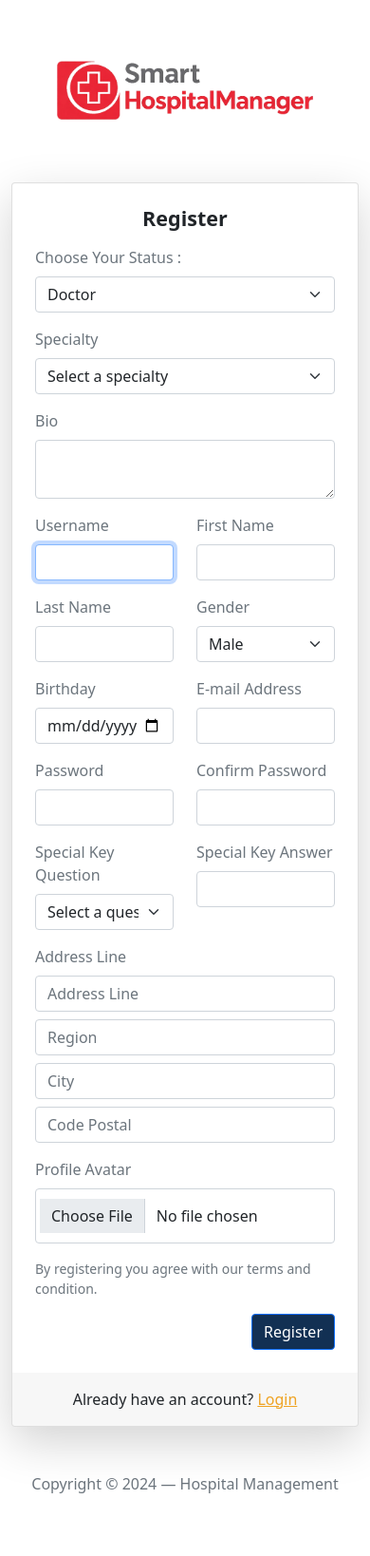
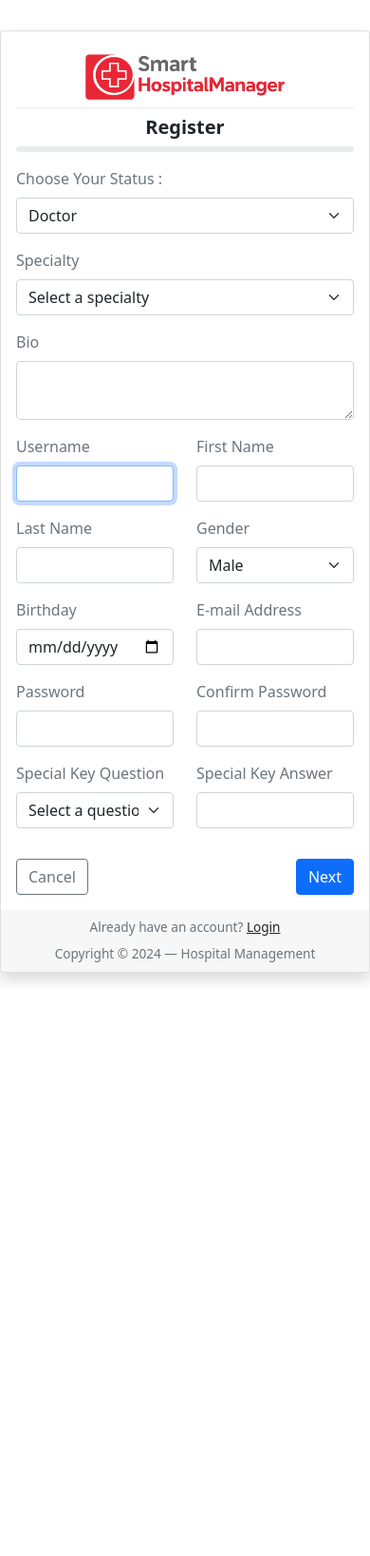
Before and after one commit to khan4marketing/Django-based-SmartHospitalManager, a Django app: page /register/ in a window 390 px wide. Shown: the whole page at 95% size. After the commit the page ends 1035 px from the top, so only its background shows below. Run offline with Django 4.2, Linux system fonts and the light colour scheme; data comes from the database, SQL or seed files in the repository; both versions use the stored data as it was after the commit; some libraries are stand-ins or nearby versions.

Commit message:
UI: responsive register page — two-step form, sticky header, checkbox diseases; remove xyz sidebar

```diff
--- a/templates/doctors/base.html
+++ b/templates/doctors/base.html
@@ -73,6 +73,7 @@
             <span>&nbsp;&nbsp;view appointments</span>
           </a>
         </li>
+        <!-- Removed unwanted 'xyz' sidebar item -->
 
         <br><br>
 
--- a/templates/users/register.html
+++ b/templates/users/register.html
@@ -1,13 +1,47 @@
 {% extends 'users/base.html' %}
+{% load static %}
 
 {% block title %}Register Page{% endblock title %}
 
+{% block page_container_class %}container-fluid h-100 p-0{% endblock page_container_class %}
+{% block page_row_class %}row h-100 m-0{% endblock page_row_class %}
+{% block page_col_class %}col-12 d-flex align-items-center justify-content-center p-0{% endblock page_col_class %}
+
 {% block content %}
-<div class="card shadow-lg mx-auto mt-5" style="max-width: 70rem;">
-  <div class="card-body p-4">
-    <h1 class="fs-4 card-title fw-bold mb-3 text-center">Register</h1>
+<style>
+  /* Compact, full-viewport centered card */
+  .register-card { max-width: 900px; height: calc(100vh - 140px); margin: 0 auto; display:flex; flex-direction:column; }
+  .register-card .card-body { overflow: auto; padding: 1rem; }
+  .register-steps .step { display: none; }
+  .register-steps .step.active { display: block; }
+  .form-row .mb-3 { margin-bottom: .5rem; }
+  .small-note { font-size: .85rem; color: #6c757d; }
+  .progress { height: 6px; background: #e9ecef; border-radius: 4px; overflow: hidden; }
+  .progress-bar { background: #0d6efd; width: 0%; height:100%; transition: width .25s ease; }
+  @media (max-width: 576px) {
+    .register-card { height: auto; margin-top: 1rem; }
+    .register-card .card-body { overflow: visible; }
+  }
 
-    <form method="POST" class="needs-validation" novalidate="" autocomplete="off" enctype="multipart/form-data">
+  /* Hide base layout logo / copyright on this page (we render them inside the card) */
+  .text-center.my-5 > img { display: none !important; }
+  .text-center.my-5.text-muted { display: none !important; }
+  .register-header { position: sticky; top: 0; background: #fff; z-index: 20; padding: .5rem 0; border-bottom: 1px solid #e9ecef; }
+  .register-header img { max-height:48px; }
+</style>
+
+<div class="card shadow register-card">
+  <div class="card-body">
+    <div class="register-header d-flex align-items-center justify-content-center mb-2">
+      <img src="{% static 'img/logo.png' %}" alt="Hospital Management logo"/>
+      <div class="ms-2 d-none d-sm-block">
+        <div class="h6 mb-0 fw-bold">Hospital Management</div>
+      </div>
+    </div>
+    <h1 class="fs-5 card-title fw-bold mb-2 text-center">Register</h1>
+    <div class="progress mb-3" aria-hidden="true"><div class="progress-bar" role="progressbar"></div></div>
+
+    <form method="POST" class="needs-validation" novalidate autocomplete="off" enctype="multipart/form-data" id="registerForm">
       {% csrf_token %}
 
       {% if messages %}
@@ -53,21 +87,25 @@
 
       <div id="diseases_block" class="mb-3 col-12" style="display: none;">
         <label class="mb-2 text-muted">Previous Diseases</label>
-        <select name="diseases" id="diseases" class="form-select" multiple>
+        <div class="diseases-list">
           {% for d in diseases %}
-            <option value="{{ d.name }}">{{ d.name }}</option>
+            <div class="form-check form-check-inline">
+              <input class="form-check-input" type="checkbox" name="diseases" id="disease_{{ forloop.counter }}" value="{{ d.name }}">
+              <label class="form-check-label" for="disease_{{ forloop.counter }}">{{ d.name }}</label>
+            </div>
           {% endfor %}
-        </select>
-        <div class="form-text">Hold Ctrl (or Cmd) to select multiple.</div>
+        </div>
+        <div class="form-text">Tap options to select multiple.</div>
       </div>
 
-      <div class="row">
+      <div class="register-steps">
+        <div class="step active" data-step="1">
+          <div class="row form-row">
             <div class="mb-3 col-6">
               <label class="mb-2 text-muted" for="id_user">Username</label>
               <input id="id_user" type="text" class="form-control" name="user_id" value="{{ user_id }}" required autofocus />
               <div class="invalid-feedback">username is required</div>
             </div>
-
             <div class="mb-3 col-6">
               <label class="mb-2 text-muted" for="first_name">First Name</label>
               <input id="first_name" type="text" class="form-control" name="user_firstname" value="{{ user_firstname }}" required autofocus />
@@ -129,48 +167,87 @@
               <div class="invalid-feedback">Security answer is required</div>
             </div>
           </div>
+          <div class="d-flex mt-3">
+            <button type="button" class="btn btn-outline-secondary me-auto" id="cancelBtn">Cancel</button>
+            <button type="button" class="btn btn-primary" id="nextBtn">Next</button>
+          </div>
+        </div>
 
+        <div class="step" data-step="2">
+          <div class="row form-row">
             <div class="mb-3 col-12">
               <label class="mb-2 text-muted" for="AddressLine">Address Line</label>
               <input id="AddressLine" type="text" class="form-control mb-2" name="address_line" value="{{ address_line }}" placeholder="Address Line" required autofocus />
-        <input id="Region" type="text" class="form-control mb-2" name="region" value="{{ region }}" placeholder="Region" required autofocus />
-        <input id="City" type="text" class="form-control mb-2" name="city" value="{{ city }}" placeholder="City" required autofocus />
-        <input id="Pincode" type="text" class="form-control" name="pincode" value="{{ pincode }}" placeholder="Code Postal" required autofocus />
-        <div class="invalid-feedback">Address is required</div>
+              <div class="row">
+                <div class="col-6 pe-1"><input id="Region" type="text" class="form-control mb-2" name="region" value="{{ region }}" placeholder="Region" required autofocus /></div>
+                <div class="col-6 ps-1"><input id="City" type="text" class="form-control mb-2" name="city" value="{{ city }}" placeholder="City" required autofocus /></div>
               </div>
-
-      <div class="mb-3 col-12">
-        <label for="pic" class="form-label text-muted">Profile Avatar</label>
-        <input type="file" class="form-control p-3"  name="profile_pic" id="pic"  required>
-      </div>
-
-      <p class="form-text text-muted mb-3">
-        By registering you agree with our terms and condition.
-      </p>
-
-      <div class="align-items-center d-flex">
-        <button type="submit" class="btn btn-primary ms-auto primary-color-background">
-          Register
-        </button>
-      </div>
-    </form>
-  </div>
-  <div class="card-footer py-3 border-0">
-    <div class="text-center">
-      Already have an account?
-      <a href="{% url 'login' %}" class="text-dark secondary-color">Login</a>
+              <div class="row">
+                <div class="col-6 pe-1"><input id="Pincode" type="text" class="form-control" name="pincode" value="{{ pincode }}" placeholder="Postal Code" required autofocus /></div>
+                <div class="col-6 ps-1">
+                  <label for="pic" class="form-label small-note">Profile Avatar</label>
+                  <input type="file" class="form-control" name="profile_pic" id="pic">
                 </div>
               </div>
             </div>
 
+            <p class="form-text text-muted mb-3 mt-2">By registering you agree with our terms and condition.</p>
+
+            <div class="d-flex mt-2 w-100">
+              <button type="button" class="btn btn-outline-secondary" id="prevBtn">Back</button>
+              <button type="submit" class="btn btn-primary ms-auto" id="submitBtn">Register</button>
+            </div>
+          </div>
+        </div>
+      </div>
+    </form>
+  </div>
+  <div class="card-footer py-2 border-0 text-center small-note">
+    <div>Already have an account? <a href="{% url 'login' %}" class="text-dark">Login</a></div>
+    <div class="mt-2 text-muted">Copyright &copy; 2024 &mdash; Hospital Management</div>
+  </div>
+</div>
+
 <script>
-  document.addEventListener("DOMContentLoaded", function() {
-    toggleFields();
+document.addEventListener('DOMContentLoaded', function() {
+    const steps = Array.from(document.querySelectorAll('.register-steps .step'));
+    let current = 0;
+    const nextBtn = document.getElementById('nextBtn');
+    const prevBtn = document.getElementById('prevBtn');
+    const cancelBtn = document.getElementById('cancelBtn');
+    const progressBar = document.querySelector('.progress-bar');
 
-    document.getElementById('user_status').addEventListener('change', function() {
-      toggleFields();
-    });
+    function showStep(i){
+      steps.forEach((s,idx)=> s.classList.toggle('active', idx===i));
+      prevBtn && (prevBtn.style.display = i===0 ? 'none' : 'inline-block');
+      nextBtn && (nextBtn.style.display = i===steps.length-1 ? 'none' : 'inline-block');
+      document.getElementById('submitBtn').style.display = i===steps.length-1 ? 'inline-block' : 'none';
+      progressBar.style.width = Math.round((i/(steps.length-1))*100) + '%';
+      window.scrollTo(0,0);
+    }
 
+    function validateStep(i){
+      const step = steps[i];
+      const inputs = step.querySelectorAll('input[required], select[required], textarea[required]');
+      for(const input of inputs){
+        if((input.type === 'file' && input.required && input.files.length === 0) || (!input.value && input.type !== 'file')){
+          input.classList.add('is-invalid');
+          input.focus();
+          return false;
+        } else {
+          input.classList.remove('is-invalid');
+        }
+      }
+      return true;
+    }
+
+    showStep(current);
+
+    nextBtn && nextBtn.addEventListener('click', function(){ if(validateStep(current)){ current++; showStep(current); } });
+    prevBtn && prevBtn.addEventListener('click', function(){ current = Math.max(0, current-1); showStep(current); });
+    cancelBtn && cancelBtn.addEventListener('click', function(){ window.location = '/'; });
+
+    // Existing toggleFields logic adapted
     function toggleFields() {
       var userConfig = document.getElementById('user_status').value;
       var specialtyBlock = document.getElementById('specialty_block');
@@ -179,23 +256,23 @@
       var bioField = document.getElementById('bio');
 
       if (userConfig === 'Doctor') {
-        specialtyBlock.style.display = 'block';
-        bioBlock.style.display = 'block';
-
-        specialtyField.setAttribute('required', 'required');
-        bioField.setAttribute('required', 'required');
-        document.getElementById('diseases_block').style.display = 'none';
+        specialtyBlock && (specialtyBlock.style.display = 'block');
+        bioBlock && (bioBlock.style.display = 'block');
+        specialtyField && specialtyField.setAttribute('required', 'required');
+        bioField && bioField.setAttribute('required', 'required');
+        var diseases = document.getElementById('diseases_block'); if(diseases) diseases.style.display = 'none';
       } else if (userConfig === 'Patient') {
-        specialtyBlock.style.display = 'none';
-        bioBlock.style.display = 'none';
-
-        specialtyField.removeAttribute('required');
-        bioField.removeAttribute('required');
-        document.getElementById('diseases_block').style.display = 'block';
+        if (specialtyBlock) specialtyBlock.style.display = 'none';
+        if (bioBlock) bioBlock.style.display = 'none';
+        if (specialtyField) specialtyField.removeAttribute('required');
+        if (bioField) bioField.removeAttribute('required');
+        var diseases = document.getElementById('diseases_block'); if(diseases) diseases.style.display = 'block';
       }
     }
+
+    document.getElementById('user_status').addEventListener('change', toggleFields);
+    toggleFields();
 });
 </script>
 
-
 {% endblock content %}
```
Also changed, not shown: templates/doctors/viewappointments.html (+8 -0 lines), db.sqlite3. Lines whose indentation alone changed are shown as unchanged.
